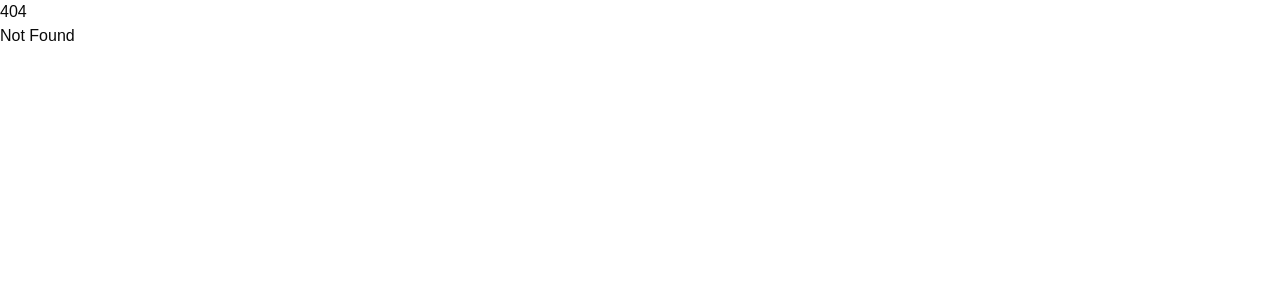
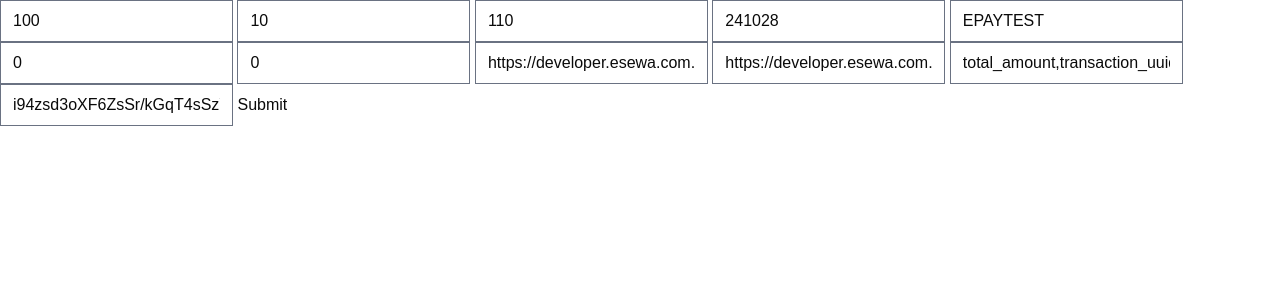
Before and after one commit to sandil415/Final-Year-Project, a SvelteKit app in the folder frontend/: page /payment in a window 1280 px wide. Before the commit this address had no page. Shown: the top 300 px of the page. Built offline with nearby package versions, Linux system fonts and the light colour scheme; a web font is replaced by a local one.

Commit message:
Integrate Esewa API and its fields

```diff
--- /dev/null
+++ b/frontend/src/routes/payment/+page.svelte
@@ -0,0 +1,16 @@
+<body>
+ <form action="https://rc-epay.esewa.com.np/api/epay/main/v2/form" method="POST">
+ <input type="text" id="amount" name="amount" value="100" required>
+ <input type="text" id="tax_amount" name="tax_amount" value ="10" required>
+ <input type="text" id="total_amount" name="total_amount" value="110" required>
+ <input type="text" id="transaction_uuid" name="transaction_uuid" value="241028" required>
+ <input type="text" id="product_code" name="product_code" value ="EPAYTEST" required>
+ <input type="text" id="product_service_charge" name="product_service_charge" value="0" required>
+ <input type="text" id="product_delivery_charge" name="product_delivery_charge" value="0" required>
+ <input type="text" id="success_url" name="success_url" value="https://developer.esewa.com.np/success" required>
+ <input type="text" id="failure_url" name="failure_url" value="https://developer.esewa.com.np/failure" required>
+ <input type="text" id="signed_field_names" name="signed_field_names" value="total_amount,transaction_uuid,product_code" required>
+ <input type="text" id="signature" name="signature" value="i94zsd3oXF6ZsSr/kGqT4sSzYQzjj1W/waxjWyRwaME=" required>
+ <input value="Submit" type="submit">
+ </form>
+</body>
```
Also changed, not shown: frontend/src/routes/demo2/+page.svelte (added).
